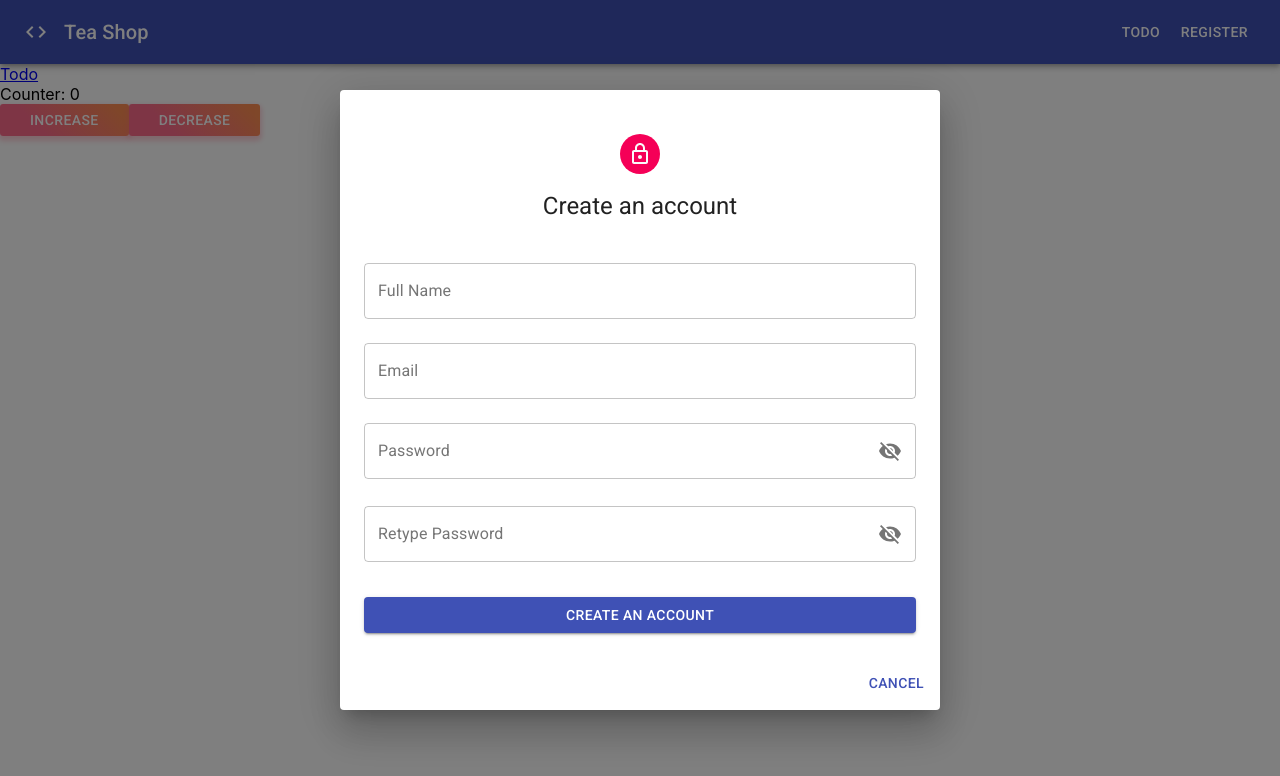
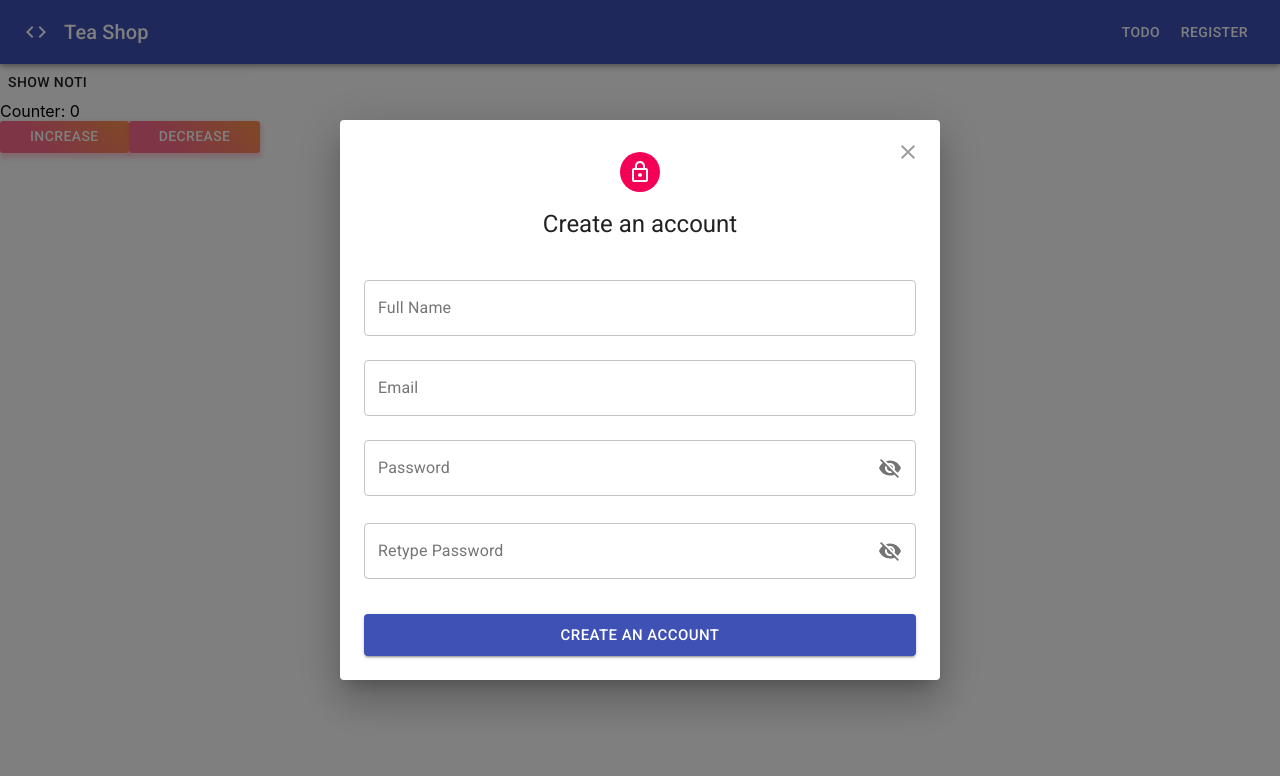
Before and after one commit to TraNguyen95/learn-reactjs, a React (Create React App) app: page /todo in a window 1280 px wide. Both pictures are taken after a click on the button "REGISTER". Shown: the top 776 px of the page. Built offline with nearby package versions, Linux system fonts and the light colour scheme.

Commit message:
add features register login

```diff
--- a/jsconfig.json
+++ b/jsconfig.json
@@ -1,8 +1,9 @@
 {
   "compilerOptions": {
-    "module": "commonjs",
+    "module": "es6",
     "target": "es6",
-    "baseUrl": "./src"
+    "baseUrl": "./src",
+    "moduleResolution": "node"
   },
   "exclude": ["node_modules"]
 }
--- a/package.json
+++ b/package.json
@@ -13,6 +13,7 @@
     "@testing-library/user-event": "^12.8.3",
     "axios": "^0.21.1",
     "classnames": "^2.3.1",
+    "notistack": "^1.0.10",
     "react": "^17.0.2",
     "react-dom": "^17.0.2",
     "react-hook-form": "^7.12.2",
--- a/src/App.js
+++ b/src/App.js
@@ -1,18 +1,21 @@
-import logo from "./logo.svg";
+import Header from "components/Header";
+import React from "react";
+import { Route, Switch } from "react-router-dom";
 import "./App.css";
-import TodoFeature from "./features/Todo";
-import React, { useEffect } from "react";
-import { BrowserRouter as Router, Switch, Route, Link } from "react-router-dom";
-import productApi from "./api/productApi";
 import CounterFeature from "./features/Counter";
-import Header from "components/Header";
+import { Button } from "@material-ui/core";
+import { useSnackbar } from "notistack";
 
 function App() {
+  const { enqueueSnackbar } = useSnackbar();
+  const showNoti = () => {
+    enqueueSnackbar("Register Successfully", { variant: "error" });
+  };
   return (
     <div className="App">
       <Header />
+      <Button onClick={showNoti}>Show noti</Button>
       <header className="App-header">
-        <Link to="/todo">Todo</Link>
         <Switch>
           <Route path="/todo" component={CounterFeature} />
         </Switch>
--- a/src/api/axiosClient.js
+++ b/src/api/axiosClient.js
@@ -28,6 +28,15 @@
   function (error) {
     // Any status codes that falls outside the range of 2xx cause this function to trigger
     // Do something with response error
+    console.log(error.response);
+    const { config, status, data } = error.response;
+    if (config.url === "/auth/local/register" && status === 400) {
+      const errorList = data.data || [];
+      const firstError = errorList.length > 0 ? errorList[0] : {};
+      const messageList = firstError.messages || [];
+      const firstMessage = messageList.length > 0 ? messageList[0] : {};
+      throw new Error(firstMessage.message);
+    }
     return Promise.reject(error);
   }
 );
--- a/src/api/userApi.js
+++ b/src/api/userApi.js
@@ -0,0 +1,10 @@
+import axiosClient from "./axiosClient";
+
+const userApi = {
+  register(data) {
+    const url = "/auth/local/register";
+    return axiosClient.post(url, data);
+  },
+};
+
+export default userApi;
--- a/src/app/store.js
+++ b/src/app/store.js
@@ -1,8 +1,10 @@
 import { configureStore } from "@reduxjs/toolkit";
 import counterReducer from "../features/Counter/counterSlice";
+import userReducer from "../features/Auth/userSlice";
 
 const rootReducer = {
   counter: counterReducer,
+  user: userReducer,
 };
 
 const store = configureStore({
--- a/src/components/Header/index.jsx
+++ b/src/components/Header/index.jsx
@@ -1,16 +1,17 @@
+import { IconButton } from "@material-ui/core";
 import AppBar from "@material-ui/core/AppBar";
 import Button from "@material-ui/core/Button";
 import Dialog from "@material-ui/core/Dialog";
 import DialogActions from "@material-ui/core/DialogActions";
 import DialogContent from "@material-ui/core/DialogContent";
-import DialogContentText from "@material-ui/core/DialogContentText";
 import { makeStyles } from "@material-ui/core/styles";
 import Toolbar from "@material-ui/core/Toolbar";
 import Typography from "@material-ui/core/Typography";
 import CodeIcon from "@material-ui/icons/Code";
+import Register from "features/Auth/components/Register";
 import React, { useState } from "react";
 import { Link, NavLink } from "react-router-dom";
-import Register from "features/Auth/components/Register";
+import CloseIcon from "@material-ui/icons/Close";
 
 const useStyles = makeStyles((theme) => ({
   root: {
@@ -25,6 +26,13 @@
   link: {
     color: "#fff",
     textDecoration: "none",
+  },
+  closeIcon: {
+    position: "absolute",
+    top: theme.spacing(1),
+    right: theme.spacing(1),
+    color: theme.palette.grey[500],
+    zIndex: 1,
   },
 }));
 
@@ -66,14 +74,12 @@
         aria-labelledby="form-dialog-title"
         disableEscapeKeyDown
       >
+        <IconButton className={classes.closeIcon} onClick={handleClose}>
+          <CloseIcon />
+        </IconButton>
         <DialogContent>
-          <Register />
+          <Register closeDialog={handleClose} />
         </DialogContent>
-        <DialogActions>
-          <Button onClick={handleClose} color="primary">
-            Cancel
-          </Button>
-        </DialogActions>
       </Dialog>
     </div>
   );
--- a/src/features/Auth/components/Register/index.jsx
+++ b/src/features/Auth/components/Register/index.jsx
@@ -1,12 +1,35 @@
 import React from "react";
 import PropTypes from "prop-types";
 import RegisterForm from "../RegisterForm";
+import { useDispatch } from "react-redux";
+import { register } from "features/Auth/userSlice";
+import { useSnackbar } from "notistack";
 
-Register.propTypes = {};
+Register.propTypes = {
+  closeDialog: PropTypes.func,
+};
 
 function Register(props) {
-  const handleSubmit = (values) => {
-    console.log("form submit", values);
+  const dispatch = useDispatch();
+  const { enqueueSnackbar } = useSnackbar();
+  const handleSubmit = async (values) => {
+    try {
+      values.username = values.email;
+      //  console.log("form submit", values);
+
+      const action = register(values);
+      const user = await dispatch(action).unwrap();
+      // console.log("new user: ", user);
+      enqueueSnackbar("Resgister Successfully!!!", { variant: "success" });
+      // close dialog
+      const { closeDialog } = props;
+      if (closeDialog) {
+        closeDialog();
+      }
+    } catch (error) {
+      console.log("fail to register", error);
+      enqueueSnackbar(error.message, { variant: "error" });
+    }
   };
   return (
     <div>
--- a/src/features/Auth/components/RegisterForm/index.jsx
+++ b/src/features/Auth/components/RegisterForm/index.jsx
@@ -5,13 +5,20 @@
 
 import * as yup from "yup";
 import InputField from "components/form-controls/inputField";
-import { Avatar, Typography, makeStyles, Button } from "@material-ui/core";
+import {
+  Avatar,
+  Typography,
+  makeStyles,
+  Button,
+  LinearProgress,
+} from "@material-ui/core";
 import LockOutlinedIcon from "@material-ui/icons/LockOutlined";
 import PasswordField from "components/form-controls/PasswordField";
 
 const useStyle = makeStyles((theme) => ({
   root: {
     paddingTop: theme.spacing(3),
+    position: "relative",
   },
 
   avatar: {
@@ -26,6 +33,12 @@
 
   submit: {
     margin: theme.spacing(3, 0, 2),
+  },
+  progress: {
+    position: "absolute",
+    top: theme.spacing(1),
+    left: 0,
+    right: 0,
   },
 }));
 RegisterForm.propTypes = {
@@ -70,16 +83,19 @@
     resolver: yupResolver(Schema),
   });
 
-  const handleSubmit = (values) => {
+  const handleSubmit = async (values) => {
     // console.log("Todo form: ", values);
     const { onSubmit } = props;
     if (onSubmit) {
-      onSubmit(values);
+      await onSubmit(values);
     }
     form.reset();
   };
+  const { isSubmitting } = form.formState;
   return (
     <div className={classes.root}>
+      {isSubmitting && <LinearProgress className={classes.progress} />}
+
       <Avatar className={classes.avatar}>
         <LockOutlinedIcon></LockOutlinedIcon>
       </Avatar>
@@ -102,6 +118,8 @@
           color="primary"
           className={classes.submit}
           fullWidth
+          disabled={isSubmitting}
+          size="large"
         >
           Create an account
         </Button>
--- /dev/null
+++ b/src/features/Auth/userSlice.js
@@ -0,0 +1,30 @@
+import { createAsyncThunk, createSlice } from "@reduxjs/toolkit";
+import userApi from "api/userApi";
+
+export const register = createAsyncThunk("users/register", async (payload) => {
+  //call api to register
+  const data = await userApi.register(payload);
+
+  //save data to localstorage
+  localStorage.setItem("access_token", data.jwt);
+  localStorage.setItem("user", JSON.stringify(data.user));
+
+  //return user data
+  return data.user;
+});
+const userSlice = createSlice({
+  name: "user",
+  initialState: {
+    current: {},
+    setting: {},
+  },
+  reducers: {},
+  extraReducers: {
+    [register.fulfilled]: (state, action) => {
+      state.current = action.payload;
+    },
+  },
+});
+
+const { reducer } = userSlice;
+export default reducer;
--- a/src/index.js
+++ b/src/index.js
@@ -6,12 +6,17 @@
 import { BrowserRouter as Router } from "react-router-dom";
 import store from "./app/store";
 import { Provider } from "react-redux";
+import { SnackbarProvider } from "notistack";
 
 ReactDOM.render(
   <React.StrictMode>
     <Provider store={store}>
       <Router>
-        <App />
+        <SnackbarProvider
+          anchorOrigin={{ vertical: "top", horizontal: "right" }}
+        >
+          <App />
+        </SnackbarProvider>
       </Router>
     </Provider>
   </React.StrictMode>,
```
Also changed, not shown: 1 other file (tests, documents, lock files or other folders).
